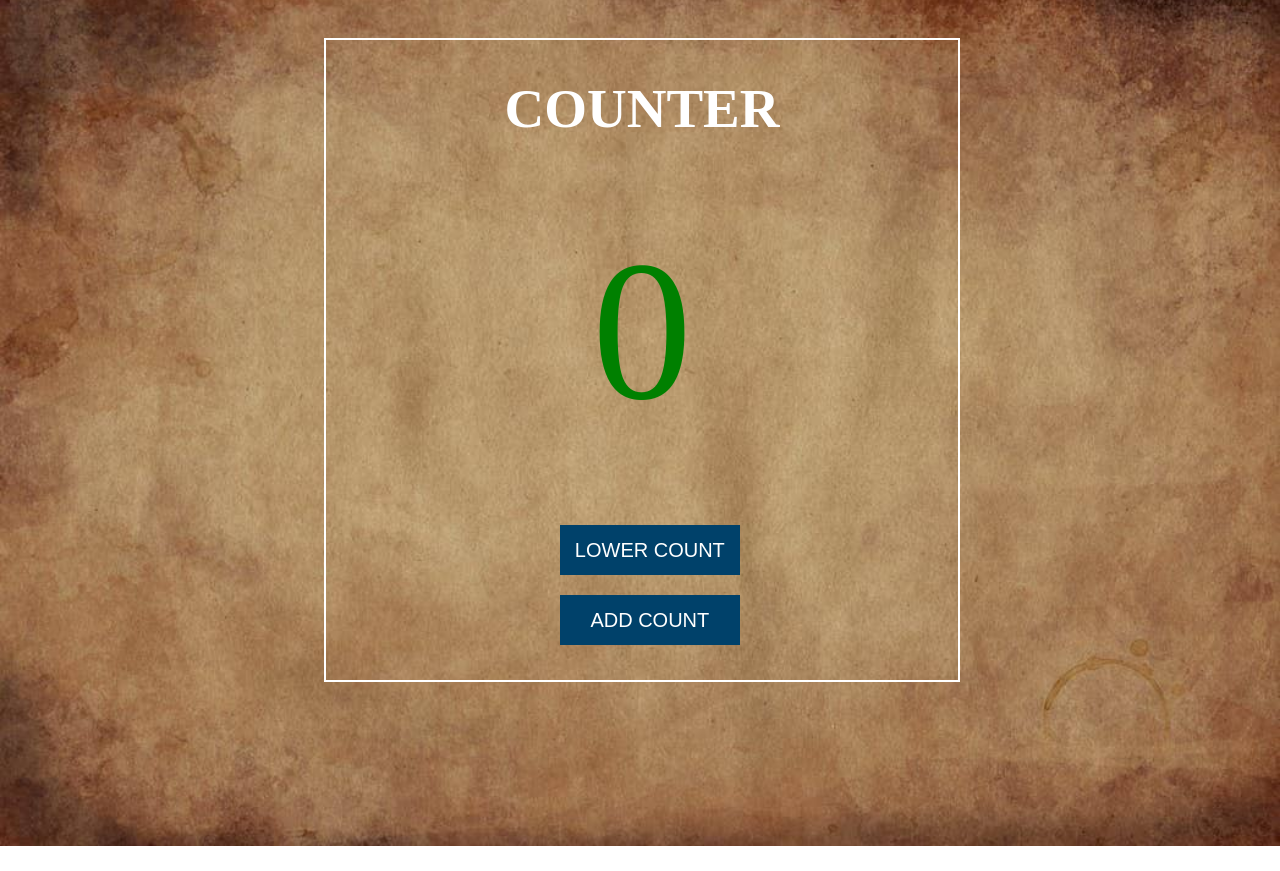
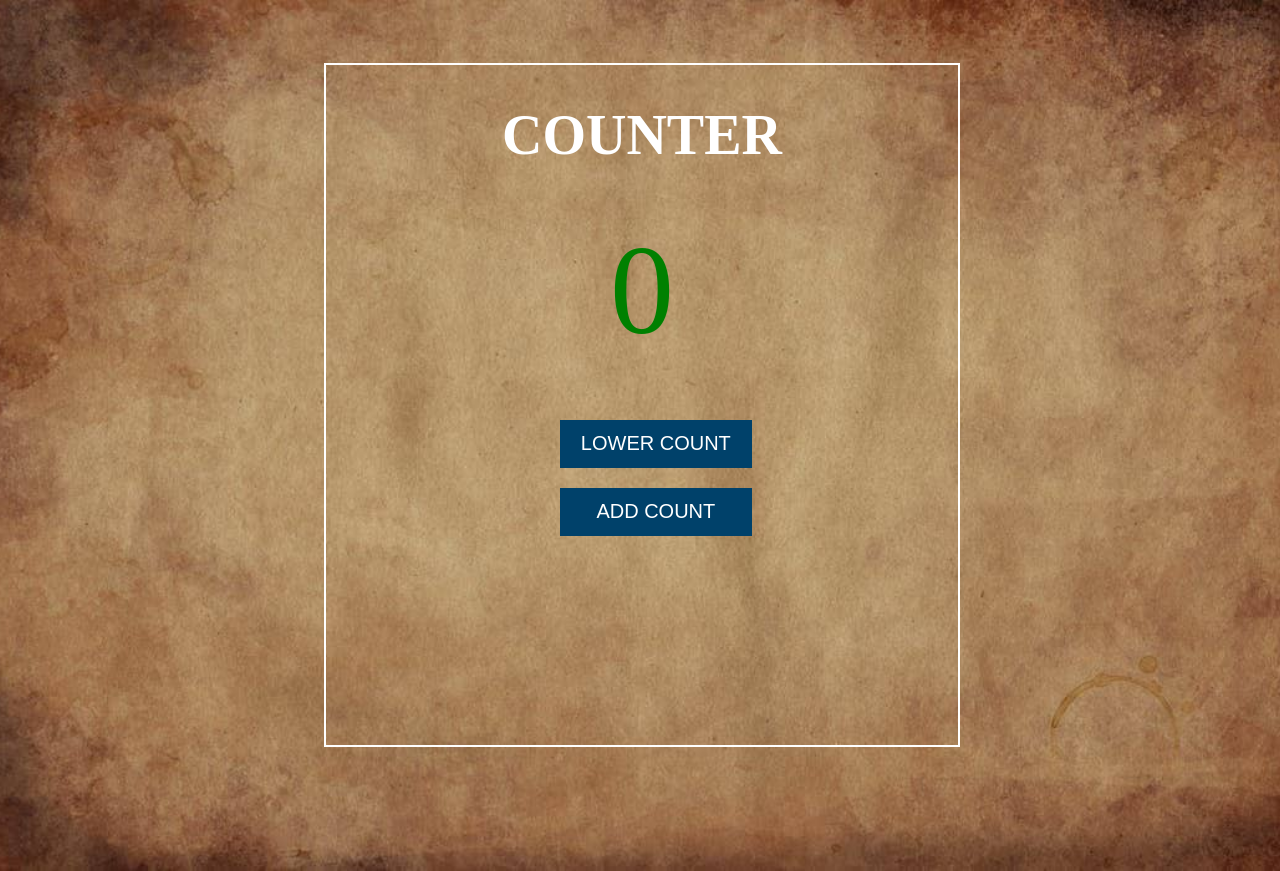
Before and after one commit to Olamide-Accord/javascript-counter, a plain HTML site: page index.html in a window 1280 px wide. Before the commit the page ends 846 px from the top, so only its background shows below. Drawn offline with Linux system fonts and the light colour scheme.

Commit message:
Add files via upload

```diff
--- a/assets/styles.css
+++ b/assets/styles.css
@@ -3,30 +3,32 @@ body{
     background-position: center;
     background-size: cover;
     background-repeat: no-repeat;
-    min-height: 100vh;
+    height: 100vh;
+    overflow-y: hidden;
 }
 .container{
     border: 2px solid white;
     width: 50%;
-    margin: 3% 25%;
+    margin: 5% 25% 2%;
+    height: 85vh;
 }
 h1{
     color: white;
     text-align: center;
-    font-size: 55px;
+    font-size: 3.5rem;
     font-weight: 600;
 }
 p{
     color: green;
-    font-size: 200px;
+    font-size: 8rem;
     font-weight: 500;
     font-family: 'Times New Roman', Times, serif;
     text-align: center;
-    margin: 12% 0%;
+    margin: 8% 0%;
 }
 button{
-    width: 180px;
-    height: 50px;
+    width: 12rem;
+    height: 3rem;
     font-size: 20px;
     background-color:rgb(0,65,106);
     color: #ffffff;
```
